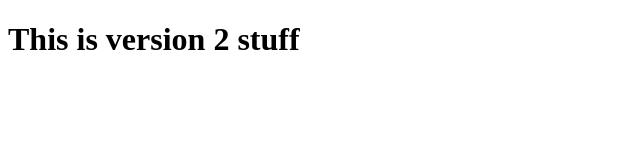
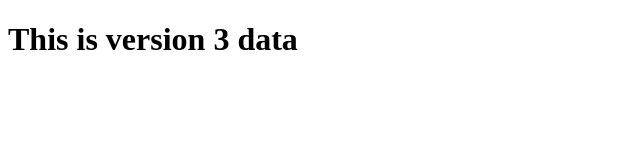
Before and after one commit to sandeepvankayala07/myrepo, a plain HTML site: page index.html in a window 1280 px wide. Shown: the full height of the page, 0-640 px from the left. Drawn offline with Linux system fonts and the light colour scheme.

Commit message:
This is V3

```diff
--- a/index.html
+++ b/index.html
@@ -6,6 +6,6 @@
     <title>Document</title>
 </head>
 <body>
-    <h1>This is version 2 stuff</h1>
+    <h1>This is version 3 data</h1>
 </body>
 </html>
```
